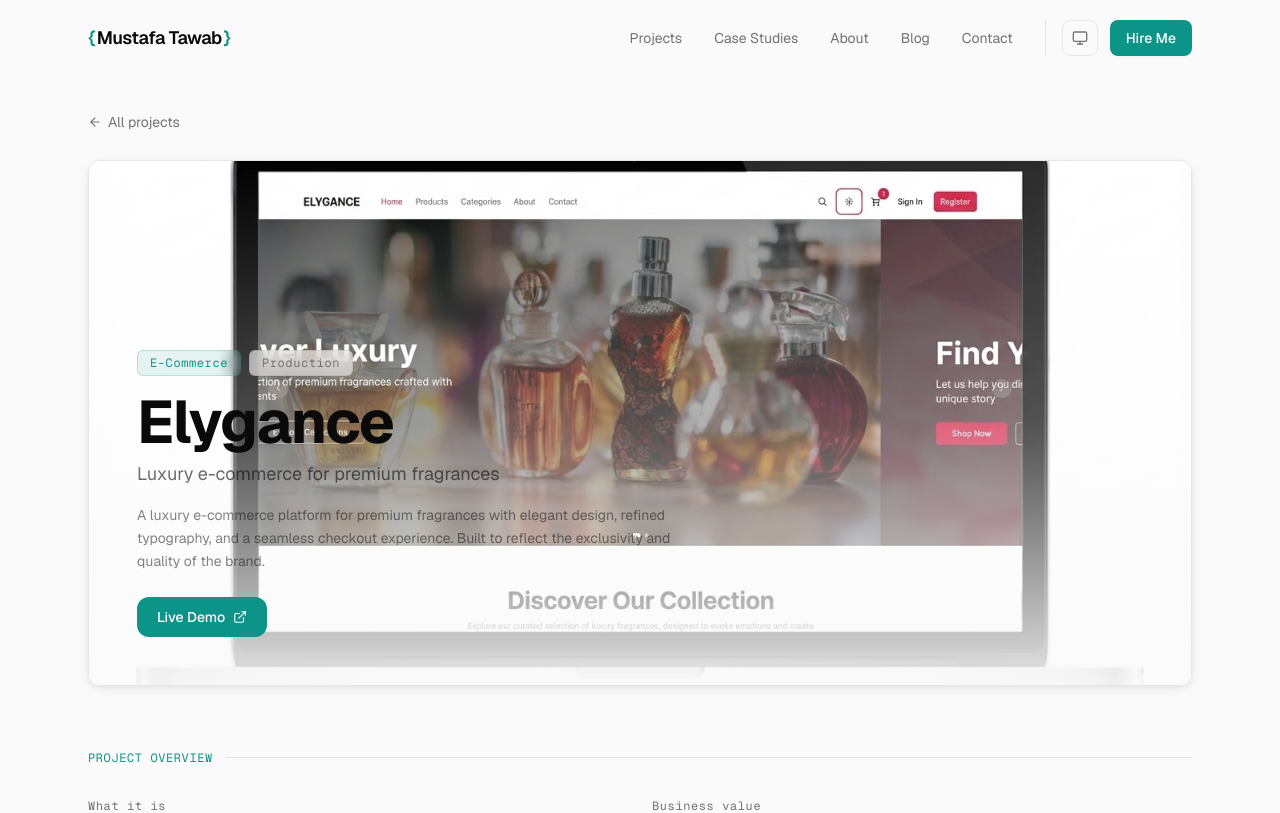
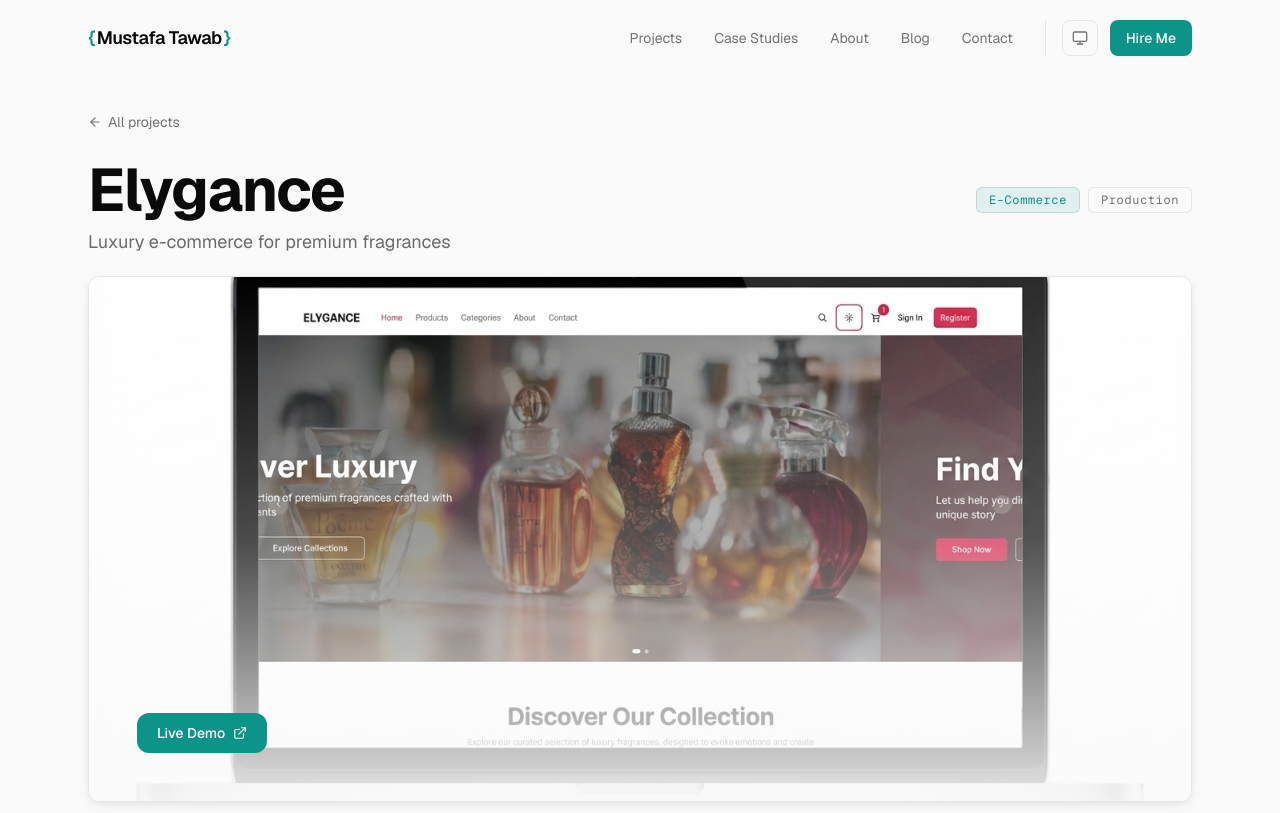
Before and after one commit to mustafatawab/portfolio, a Next.js app: page /projects/elygance in a window 1280 px wide. Shown: the top 813 px of the page. Built offline with nearby package versions, Linux system fonts and the light colour scheme.

Commit message:
change hero section in project details

```diff
--- a/src/views/project-detail.tsx
+++ b/src/views/project-detail.tsx
@@ -140,7 +140,29 @@ export function ProjectDetail({ project }: { project: ProjectShowcase }) {
 
             {/* ── Hero ── */}
             <section className="pb-16">
-                <div className="container max-w-5xl">
+                <div className="container max-w-5xl space-y-5">
+                    <div className="flex flex-col md:flex-row md:items-center md:justify-between gap-6">
+
+                    <div>
+                        <h1 className="text-3xl md:text-5xl lg:text-6xl font-bold tracking-tight text-foreground text-balance">
+                            {project.title}
+                        </h1>
+                        <p className="text-base md:text-lg text-foreground/60 mt-2 max-w-2xl">
+                            {project.tagline}
+                        </p>
+                    </div>
+                    <div>
+                        <div className="flex flex-wrap gap-2 mb-4">
+                            <span className="inline-flex items-center px-3 py-1 rounded-md bg-primary/10 backdrop-blur-sm border border-primary/20 text-xs font-mono tracking-wider text-primary">
+                                {project.category}
+                            </span>
+                            <span className="inline-flex items-center px-3 py-1 rounded-md bg-background/60 backdrop-blur-sm border border-border text-xs font-mono tracking-wider text-muted-foreground">
+                                {project.status}
+                            </span>
+                        </div>
+                    </div>
+                    </div>
+
                     <div className="relative aspect-[21/10] rounded-xl overflow-hidden border border-border shadow-[var(--shadow-md)]">
                         <Image
                             src={project.image}
@@ -151,7 +173,7 @@ export function ProjectDetail({ project }: { project: ProjectShowcase }) {
                         />
                         <div className="absolute inset-0 bg-gradient-to-t from-background/90 via-background/30 to-transparent" />
                         <div className="absolute bottom-0 left-0 right-0 p-8 md:p-12">
-                            <div className="flex flex-wrap gap-2 mb-4">
+                            {/* <div className="flex flex-wrap gap-2 mb-4">
                                 <span className="inline-flex items-center px-3 py-1 rounded-md bg-primary/10 backdrop-blur-sm border border-primary/20 text-xs font-mono tracking-wider text-primary">
                                     {project.category}
                                 </span>
@@ -167,7 +189,7 @@ export function ProjectDetail({ project }: { project: ProjectShowcase }) {
                             </p>
                             <p className="text-sm text-foreground/50 mt-4 max-w-xl leading-relaxed">
                                 {project.summary}
-                            </p>
+                            </p> */}
                             <div className="flex flex-wrap gap-3 mt-6">
                                 {project.links.demo && (
                                     <Link
```
